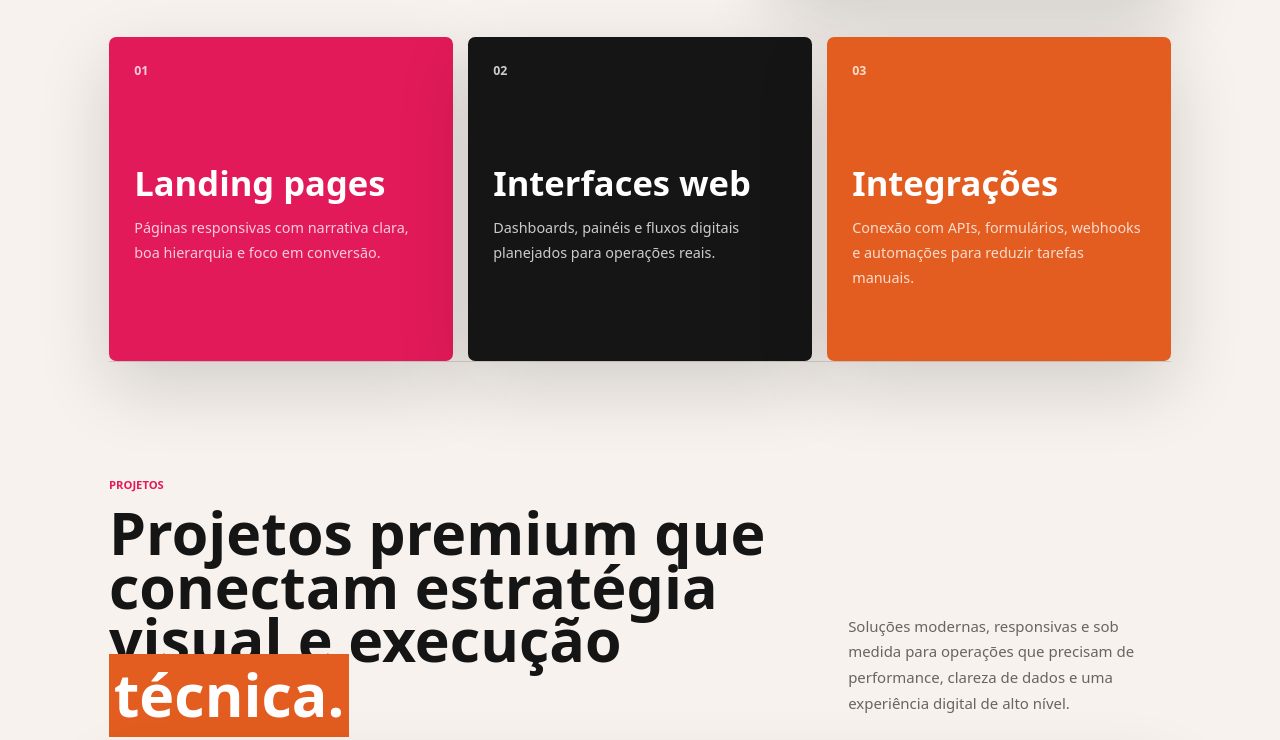
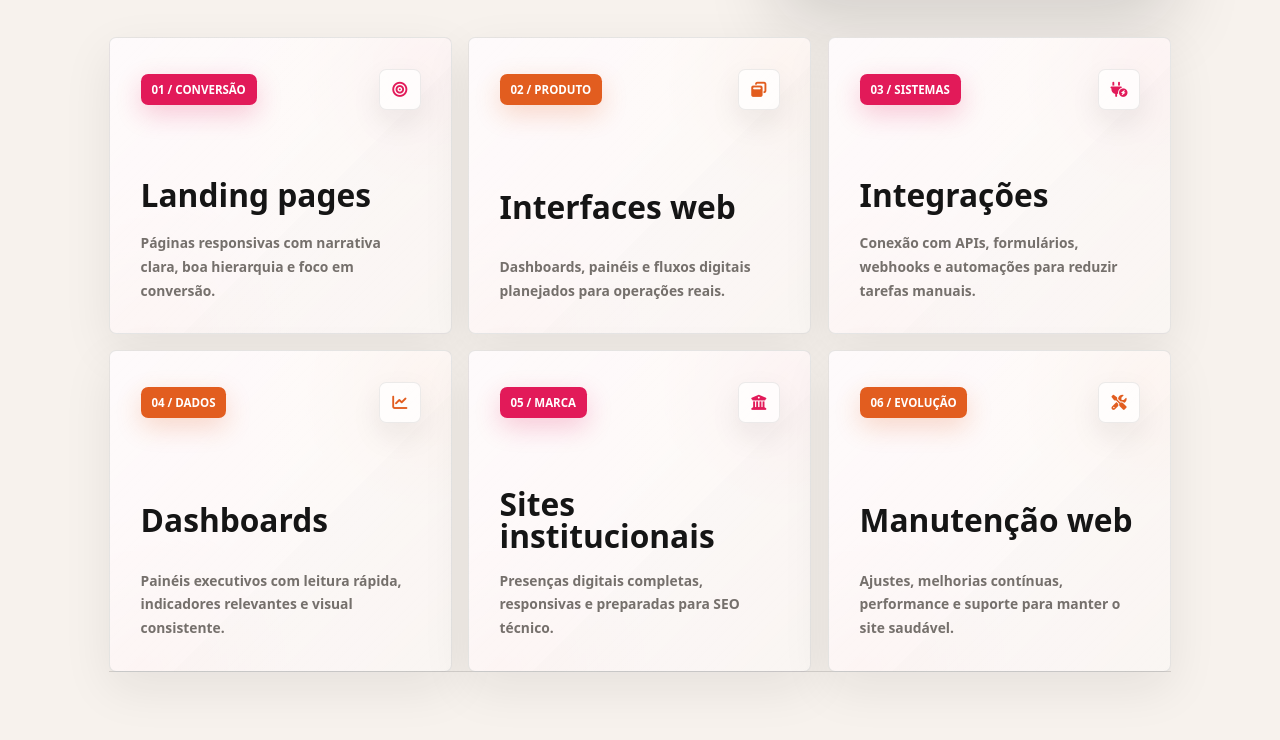
Before and after one commit to lamannabryan/my-portfolio, a website: page index.html in a window 1280 px wide. Shown: the part 1407-2147 px from the top of the page. Drawn offline with Linux system fonts and the light colour scheme.

Commit message:
update multiple files

```diff
--- a/index.html
+++ b/index.html
@@ -134,20 +134,53 @@
         </div>
 
         <div class="service-grid">
-          <article class="service-card card-red reveal">
-            <span>01</span>
+          <article class="service-card reveal">
+            <div class="service-card-top">
+              <span class="service-card-kicker">01 / Conversão</span>
+              <i class="fa-solid fa-bullseye" aria-hidden="true"></i>
+            </div>
             <h3>Landing pages</h3>
             <p>Páginas responsivas com narrativa clara, boa hierarquia e foco em conversão.</p>
           </article>
-          <article class="service-card card-black reveal">
-            <span>02</span>
+          <article class="service-card reveal">
+            <div class="service-card-top">
+              <span class="service-card-kicker">02 / Produto</span>
+              <i class="fa-solid fa-window-restore" aria-hidden="true"></i>
+            </div>
             <h3>Interfaces web</h3>
             <p>Dashboards, painéis e fluxos digitais planejados para operações reais.</p>
           </article>
-          <article class="service-card card-orange reveal">
-            <span>03</span>
+          <article class="service-card reveal">
+            <div class="service-card-top">
+              <span class="service-card-kicker">03 / Sistemas</span>
+              <i class="fa-solid fa-plug-circle-bolt" aria-hidden="true"></i>
+            </div>
             <h3>Integrações</h3>
             <p>Conexão com APIs, formulários, webhooks e automações para reduzir tarefas manuais.</p>
+          </article>
+          <article class="service-card reveal">
+            <div class="service-card-top">
+              <span class="service-card-kicker">04 / Dados</span>
+              <i class="fa-solid fa-chart-line" aria-hidden="true"></i>
+            </div>
+            <h3>Dashboards</h3>
+            <p>Painéis executivos com leitura rápida, indicadores relevantes e visual consistente.</p>
+          </article>
+          <article class="service-card reveal">
+            <div class="service-card-top">
+              <span class="service-card-kicker">05 / Marca</span>
+              <i class="fa-solid fa-building-columns" aria-hidden="true"></i>
+            </div>
+            <h3>Sites institucionais</h3>
+            <p>Presenças digitais completas, responsivas e preparadas para SEO técnico.</p>
+          </article>
+          <article class="service-card reveal">
+            <div class="service-card-top">
+              <span class="service-card-kicker">06 / Evolução</span>
+              <i class="fa-solid fa-screwdriver-wrench" aria-hidden="true"></i>
+            </div>
+            <h3>Manutenção web</h3>
+            <p>Ajustes, melhorias contínuas, performance e suporte para manter o site saudável.</p>
           </article>
         </div>
       </section>
--- a/src/styles/app.css
+++ b/src/styles/app.css
@@ -137,11 +137,11 @@ html.is-loading .page-loader {
 @keyframes loader-breathe {
   0%,
   100% {
-    transform: translateY(0) scale(1);
+    transform: translateY(0);
   }
 
   50% {
-    transform: translateY(-4px) scale(1.04);
+    transform: translateY(-4px);
   }
 }
 
@@ -647,78 +647,134 @@ section {
 
 .service-grid {
   display: grid;
-  grid-template-columns: repeat(3, 1fr);
-  gap: 16px;
+  grid-template-columns: repeat(3, minmax(0, 1fr));
+  gap: 18px;
 }
 
 .service-card {
+  --service-accent: var(--red);
+  --service-accent-soft: rgba(226, 26, 89, 0.13);
   position: relative;
-  min-height: 360px;
-  padding: 28px;
-  border-radius: 8px;
-  color: var(--white);
-  box-shadow: var(--shadow);
+  display: flex;
+  min-height: 330px;
+  flex-direction: column;
+  justify-content: space-between;
+  padding: clamp(24px, 3vw, 34px);
+  border-radius: 8px;
+  color: var(--ink);
+  background:
+    linear-gradient(135deg, rgba(255, 255, 255, 0.94), rgba(255, 255, 255, 0.66)),
+    radial-gradient(circle at 92% 8%, var(--service-accent-soft), transparent 30%),
+    radial-gradient(circle at 8% 100%, rgba(226, 93, 31, 0.1), transparent 34%),
+    var(--paper);
+  border: 1px solid rgba(21, 21, 21, 0.1);
+  box-shadow: 0 18px 54px rgba(21, 21, 21, 0.08);
   overflow: hidden;
   isolation: isolate;
-  transform: translateY(0) rotate(0);
   transition:
     transform 260ms ease,
     box-shadow 260ms ease,
-    filter 260ms ease;
+    border-color 260ms ease,
+    background 260ms ease;
 }
 
 .service-card::before {
   position: absolute;
   inset: 0;
-  z-index: -1;
+  z-index: 0;
   content: "";
+  pointer-events: none;
   background:
-    linear-gradient(135deg, rgba(255, 255, 255, 0.112), transparent 34%),
-    radial-gradient(circle at 82% 18%, rgba(255, 255, 255, 0.061), transparent 24%);
-  opacity: 0;
-  transform: translate3d(-18px, 18px, 0) scale(0.96);
-  transition: opacity 260ms ease, transform 260ms ease;
+    linear-gradient(90deg, rgba(226, 26, 89, 0.08), rgba(226, 93, 31, 0.08)),
+    linear-gradient(135deg, transparent 0 58%, rgba(21, 21, 21, 0.036) 58% 100%);
+  opacity: 0.24;
+  transition: opacity 260ms ease;
 }
 
 .service-card::after {
   position: absolute;
-  inset: 12px;
+  inset: 0;
+  z-index: 2;
   content: "";
-  border: 1px solid rgba(255, 255, 255, 0.22);
-  border-radius: 8px;
-  opacity: 0;
-  transform: scale(0.96);
-  transition: opacity 260ms ease, transform 260ms ease;
+  border: 2px solid var(--service-accent);
+  border-radius: inherit;
+  clip-path: inset(0 100% 0 0);
   pointer-events: none;
+  transition: clip-path 240ms ease;
+}
+
+.service-card:nth-child(even) {
+  --service-accent: var(--orange);
+  --service-accent-soft: rgba(226, 93, 31, 0.14);
+}
+
+.service-card > * {
+  position: relative;
+  z-index: 1;
 }
 
 .service-card:hover {
-  box-shadow: 0 34px 92px rgba(21, 21, 21, 0.28);
-  filter: saturate(1.08);
-}
-
-.service-card:nth-child(even):hover {
-  transform: translateY(-12px) rotate(1deg);
-}
-
-.service-card:hover::before,
+  border-color: transparent;
+  box-shadow: 0 34px 86px rgba(21, 21, 21, 0.16);
+  transform: translateY(-8px);
+}
+
+.service-card:hover::before {
+  opacity: 0.72;
+}
+
 .service-card:hover::after {
-  opacity: 1;
-  transform: translate3d(0, 0, 0) scale(1);
-}
-
-.service-card span {
-  display: block;
-  font-size: 0.86rem;
+  clip-path: inset(0);
+}
+
+.service-card-top {
+  display: flex;
+  align-items: center;
+  justify-content: space-between;
+  gap: 14px;
+}
+
+.service-card-kicker {
+  display: inline-flex;
+  align-items: center;
+  min-height: 34px;
+  padding: 0 12px;
+  color: var(--white);
+  background: var(--service-accent);
+  border-radius: 8px;
+  box-shadow: 0 10px 28px rgba(226, 26, 89, 0.22);
+  font-size: clamp(0.7rem, 1vw, 0.82rem);
   font-weight: 900;
-  opacity: 0.78;
-  transition: transform 260ms ease, opacity 260ms ease;
+  line-height: 1;
+  text-transform: uppercase;
+  transition: transform 260ms ease;
+}
+
+.service-card-top i {
+  display: grid;
+  width: 46px;
+  height: 46px;
+  place-items: center;
+  flex: 0 0 auto;
+  color: var(--service-accent);
+  background: rgba(255, 255, 255, 0.72);
+  border: 1px solid rgba(21, 21, 21, 0.08);
+  border-radius: 8px;
+  box-shadow: 0 14px 34px rgba(21, 21, 21, 0.08);
+  font-size: 1.05rem;
+  transition: transform 260ms ease, background 260ms ease, color 260ms ease;
+}
+
+.service-card:nth-child(even) .service-card-kicker {
+  box-shadow: 0 10px 28px rgba(226, 93, 31, 0.22);
 }
 
 .service-card h3 {
-  margin: 96px 0 18px;
-  font-size: clamp(1.8rem, 3vw, 2.8rem);
-  line-height: 1;
+  max-width: 520px;
+  margin: 72px 0 18px;
+  font-size: clamp(1.75rem, 2.75vw, 2.85rem);
+  line-height: 1.02;
+  text-wrap: balance;
   transition: transform 260ms ease;
 }
 
@@ -730,13 +786,21 @@ section {
 }
 
 .service-card p {
-  color: rgba(255, 255, 255, 0.78);
+  max-width: 520px;
+  color: rgba(105, 100, 95, 0.92);
+  font-size: clamp(0.96rem, 1.2vw, 1.06rem);
+  font-weight: 650;
   transition: color 260ms ease, transform 260ms ease;
 }
 
-.service-card:hover span {
-  opacity: 1;
+.service-card:hover .service-card-kicker {
   transform: translateY(-4px);
+}
+
+.service-card:hover .service-card-top i {
+  color: var(--white);
+  background: var(--service-accent);
+  transform: translateY(-4px) rotate(-4deg);
 }
 
 .service-card:hover h3 {
@@ -744,20 +808,8 @@ section {
 }
 
 .service-card:hover p {
-  color: rgba(255, 255, 255, 0.9);
+  color: var(--muted);
   transform: translateY(-4px);
-}
-
-.card-red {
-  background-color: var(--red);
-}
-
-.card-black {
-  background-color: var(--ink);
-}
-
-.card-orange {
-  background-color: var(--orange);
 }
 
 .projects {
@@ -1454,6 +1506,10 @@ section {
     min-height: 280px;
   }
 
+  .service-grid {
+    grid-template-columns: repeat(2, minmax(0, 1fr));
+  }
+
   .services-visual,
   .services-visual img {
     min-height: 430px;
@@ -1660,6 +1716,10 @@ section {
     margin-bottom: 30px;
   }
 
+  .service-grid {
+    grid-template-columns: 1fr;
+  }
+
   .services-visual,
   .services-visual img {
     min-height: 300px;
```
